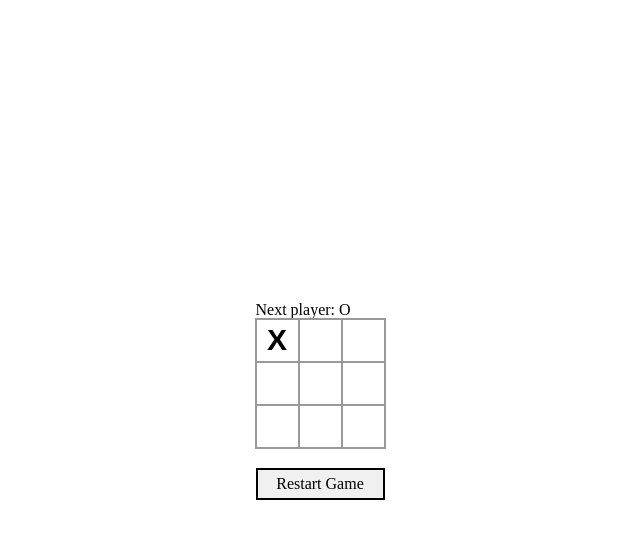
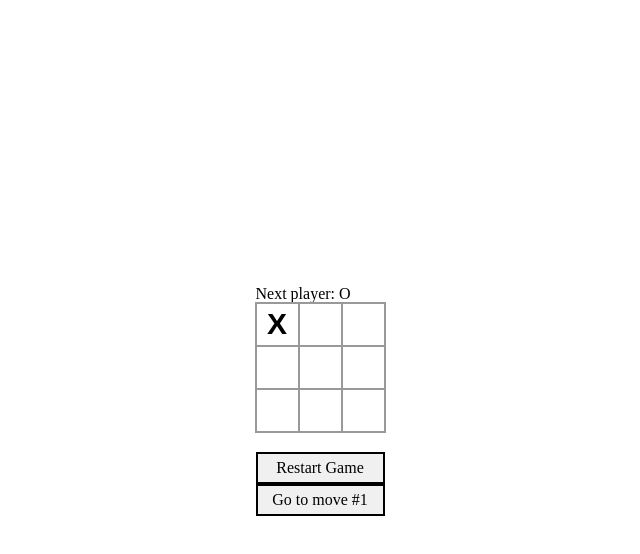
Before and after one commit to DmitryLasuta/tic-tac-toe, a React (Vite) app: page / in a window 1280 px wide. Both pictures are taken after a click on the button 597 px from the left and 340 px from the top of the page. Shown: the top 554 px of the page, without its empty margins (320-960 px from the left). Built offline with nearby package versions, Linux system fonts and the light colour scheme.

Commit message:
feat: added steps history

```diff
--- a/src/App.css
+++ b/src/App.css
@@ -7,7 +7,9 @@ body {
 
 .game-control {
   margin-top: 20px;
-  & button {
+}
+
+button {
   border: 2px solid black;
   text-align: center;
   background-color: #f0f0f0;
@@ -22,4 +24,3 @@ body {
     background-color: #c0c0c0;
   }
 }
-}
--- a/src/App.tsx
+++ b/src/App.tsx
@@ -4,30 +4,50 @@ import Board from './components/board/Board'
 import './App.css'
 
 function App() {
-  const [fieldset, setFieldset] = useState<FieldValue[]>(Array(9).fill(null))
-  const [xIsNext, setXIsNext] = useState(true)
+  const [history, setHistory] = useState<Array<FieldValue[]>>([Array(9).fill(null)])
+  const [currentMove, setCurrentMove] = useState(0)
+
+  const xIsNext = currentMove % 2 === 0
+  const currentFieldset = history[currentMove]
 
   const handlePlay = (fieldsetValues: FieldValue[]) => {
-    setXIsNext(!xIsNext)
-    setFieldset(fieldsetValues)
+    setHistory([...history, fieldsetValues])
+    setCurrentMove(history.length)
   }
 
   const handleRestart = () => {
-    setFieldset(Array(9).fill(null))
-    setXIsNext(true)
+    setHistory([Array(9).fill(null)])
+    setCurrentMove(0)
   }
+
+  const jumpTo = (step: number) => {
+    setCurrentMove(step)
+  }
+
+  const move = history.map((_, move) => {
+    if (move > 0) {
+      const desc = `Go to move #${move}`
+      return (
+        <li key={move}>
+          <button onClick={() => jumpTo(move)} type="button">
+            {desc}
+          </button>
+        </li>
+      )
+    }
+  })
 
   return (
     <div className="game">
       <div className="game-board">
-        <Board onPlay={handlePlay} xIsNext={xIsNext} fieldset={fieldset} />
+        <Board onPlay={handlePlay} xIsNext={xIsNext} fieldset={currentFieldset} />
       </div>
       <div className="game-control">
         <button onClick={handleRestart} type="button">
           Restart Game
         </button>
       </div>
-      <ol className="game-info">{/* TODO */}</ol>
+      <ol className="game-info">{move}</ol>
     </div>
   )
 }
```
Lines whose indentation alone changed are shown as unchanged.
